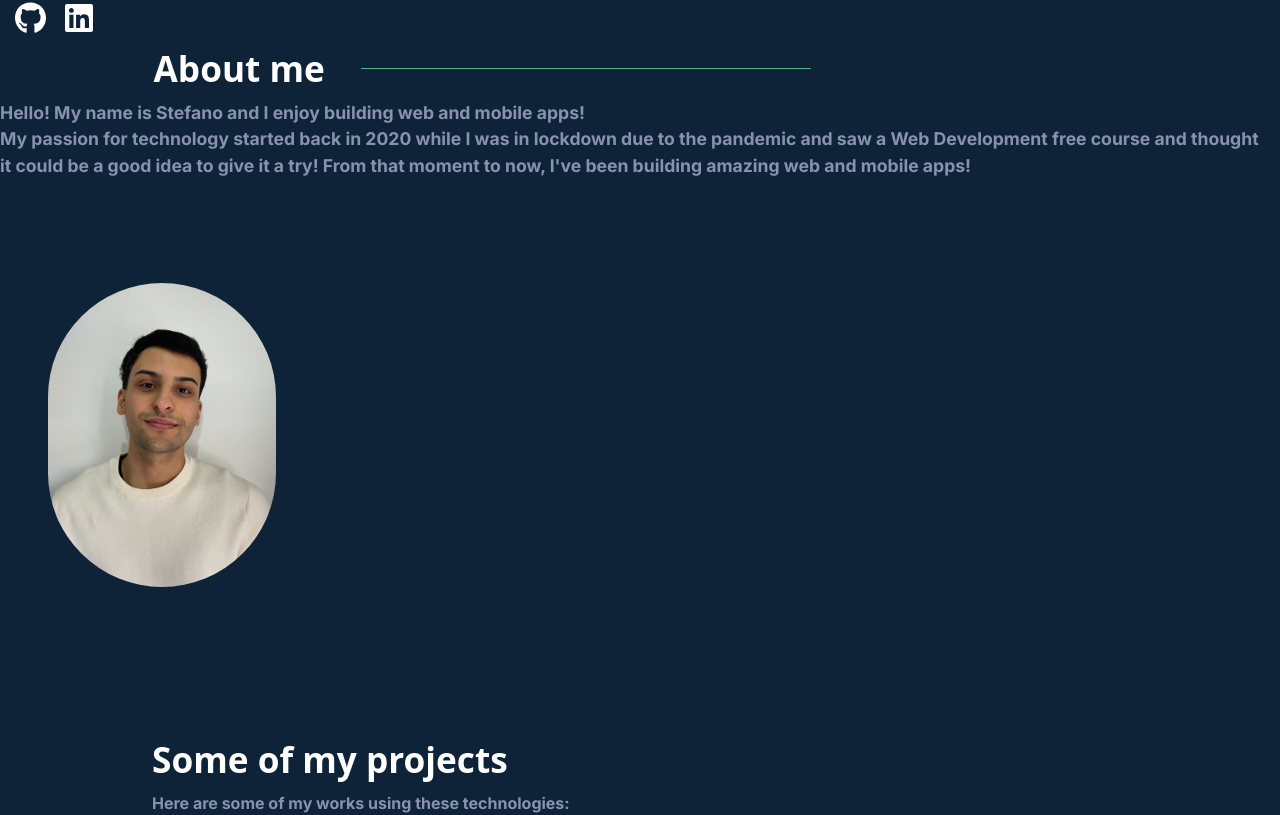
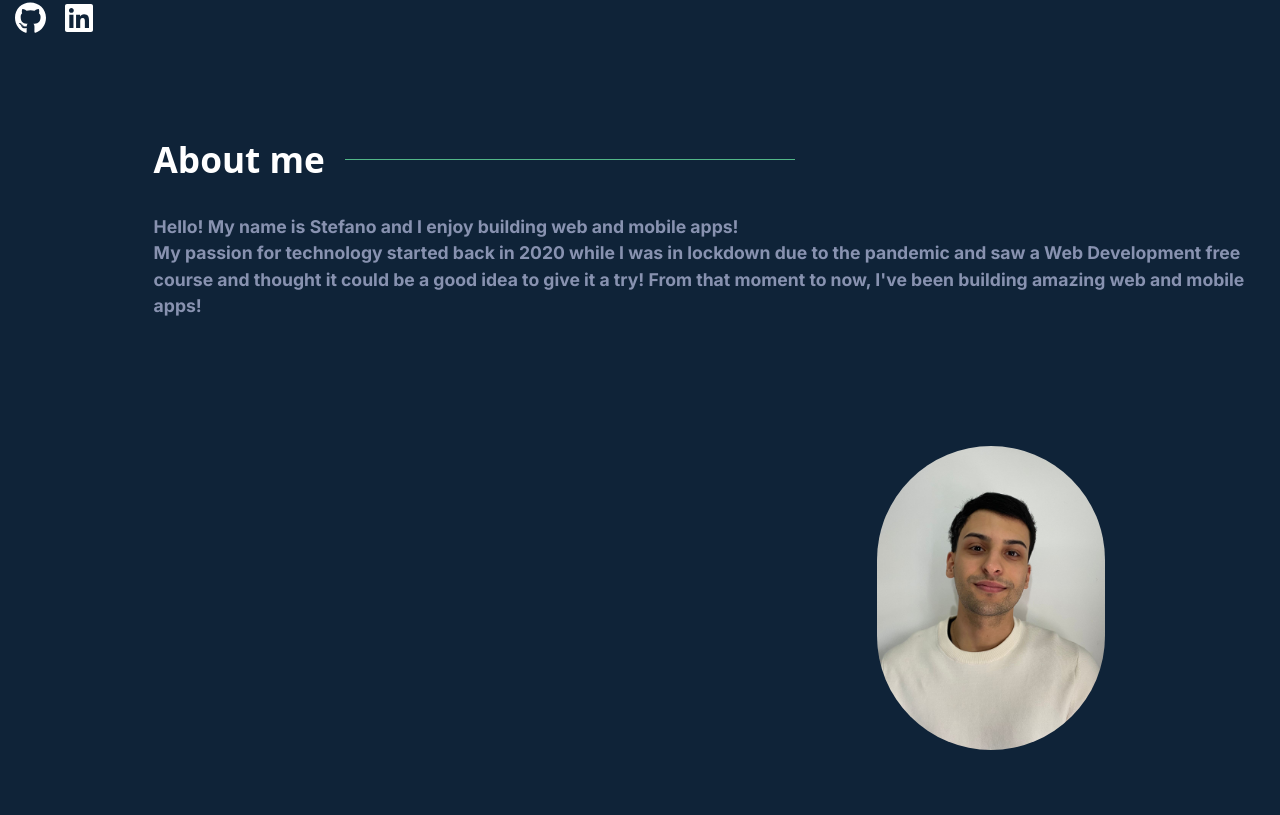
Before and after one commit to StefanoCutri/portfolio, a React (Create React App) app: page / in a window 1280 px wide. Shown: the part 748-1563 px from the top of the page. Built offline with nearby package versions, Linux system fonts and the light colour scheme.

Commit message:
Fix about section style

```diff
--- a/src/components/About.js
+++ b/src/components/About.js
@@ -5,7 +5,7 @@ import "../styles/about.css";
 export const About = () => {
   return (
     <div id="about" className="pb-20 pt-20">
-    <div className="flex flex-row items-center justify-start mb-3 pl-[5%] work-header">
+      <div className="flex flex-row items-center justify-start mb-3 pl-[5%]">
         <h2 className="font-bold text-2xl">About me</h2>
         <div
           className="bg-[#52b788] h-1 ml-5"
@@ -25,11 +25,9 @@ export const About = () => {
           I've been building amazing web and mobile apps!
         </p>
       </div>
-      <img
-        src={me}
-        className="p-5 rounded-full my-image"
-        alt="Stefano"
-      />
+      <div className="img-container">
+        <img src={me} className="p-5 rounded-full my-image" alt="Stefano" />
+      </div>
     </div>
   );
 };
--- a/src/styles/about.css
+++ b/src/styles/about.css
@@ -18,8 +18,11 @@
   }
 
   #about {
-    padding: 0 !important;
-  }
+    padding-left: 12% !important;  }
+
+    #about > div{
+      padding: 1% 0 !important;
+    }
 
   .about-description {
     padding: 0 !important;
@@ -30,4 +33,9 @@
     width: 100%;
     font-size: 1.1rem;
   }
+
+  .img-container{
+    /* width: 100%; */
+    margin-left: 60%;
+  }
 }
```
Lines whose indentation alone changed are shown as unchanged.
